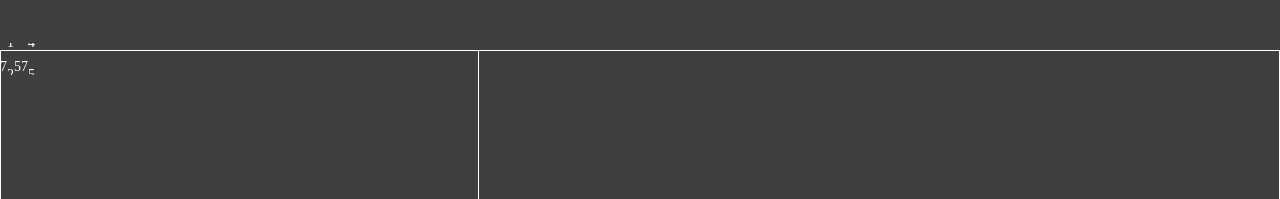
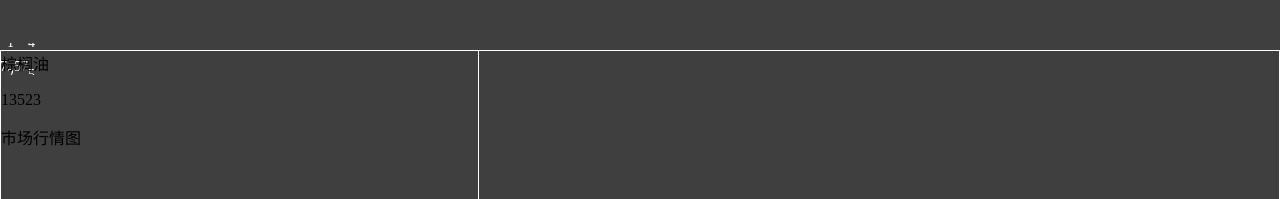
Before and after one commit to NetCloud2017/vue3components, a Vue app: page /navigatorCenter in a window 1280 px wide. Both pictures are taken after a click on the element 88 px from the left and 21 px from the top of the page. Shown: the top 199 px of the page. Built offline with nearby package versions, Linux system fonts and the light colour scheme; a web font is replaced by a local one.

Commit message:
-m合约异动模块新增

```diff
--- a/src/components/index.js
+++ b/src/components/index.js
@@ -1,3 +1,4 @@
 import RunningNum from "./runningNum/index.js";
 import Icon from './icon/index'
-export { RunningNum, Icon };
+import UnusualContract from './unusualChangeItem/index'
+export { RunningNum, Icon , UnusualContract};
--- /dev/null
+++ b/src/components/unusualChangeItem/UnusualContract.vue
@@ -0,0 +1,26 @@
+<template>
+  <div class="item">
+    <div class="title">
+      <span class="contractName">
+        {{ contract.contractName }}
+      </span>
+      <p class="currentPrice">
+        {{ contract.contractPrice }}
+      </p>
+    </div>
+    <div class="quotationMap">市场行情图</div>
+  </div>
+</template>
+
+<script>
+export default {
+   name: 'unusual-contract',
+  props: {
+    contract: {
+      type: Object,
+    },
+  },
+};
+</script>
+
+<style></style>
--- /dev/null
+++ b/src/components/unusualChangeItem/index.js
@@ -0,0 +1,6 @@
+import component from  './UnusualContract.vue'
+
+component.install = function (Vue) {
+  Vue.component(component.name, component);
+};
+export default component;
--- a/src/home/HomePage.vue
+++ b/src/home/HomePage.vue
@@ -45,6 +45,12 @@
         <div class="contractAnalysis">
           <!-- 异动合约，  -->
           <!-- 当前大涨合约 -->
+          <unusual-contract
+            class="contractItem"
+            v-for="(contract, index) in unusualContractList"
+            :key="index"
+            :contract="contract"
+          />
         </div>
         <div class="news">
           <!-- 国内外新闻 -->
@@ -57,10 +63,18 @@
 </template>
 
 <script>
+import UnusualContract from "@/components/unusualChangeItem/UnusualContract.vue";
 export default {
+  components: { UnusualContract },
   name: "HomePage",
   data: function () {
     return {
+      unusualContractList: [
+        {
+          contractName: "棕榈油",
+          contractPrice: "13523",
+        },
+      ],
       num: "25320",
       //  normal ,  aside , dubAside
       cssLayout: "normal",
@@ -136,7 +150,7 @@ export default {
     max-width: 600px;
     min-width: 400px;
     flex-grow: 1;
-    .contractAnalysis {
+    .news {
       display: none;
     }
   }
@@ -152,11 +166,11 @@ export default {
     display: flex;
     flex-flow: column nowrap;
     justify-content: center;
-    .contractAnalysis {
+    .news {
       display: block;
       flex-grow: 1;
     }
-    .news {
+    .contractAnalysis{
       flex-grow: 1;
     }
   }
--- a/src/main.js
+++ b/src/main.js
@@ -7,9 +7,10 @@ import "./assets/fonts/index.css";
 const app = createApp(App);
 import "./modules/keyboardEventControl";
 
-import { RunningNum, Icon } from "./components/index.js";
+import { RunningNum, Icon , UnusualContract} from "./components/index.js";
 app.use(RunningNum);
 app.use(Icon);
+app.use(UnusualContract)
 
 import ElementPlus from 'element-plus'
 import 'element-plus/dist/index.css'
--- a/static/common.css
+++ b/static/common.css
@@ -6,3 +6,7 @@ html, body {
     padding: 0;
     margin: 0;
 }
+a {
+    text-decoration: none;
+    color: inherit;
+}
```
